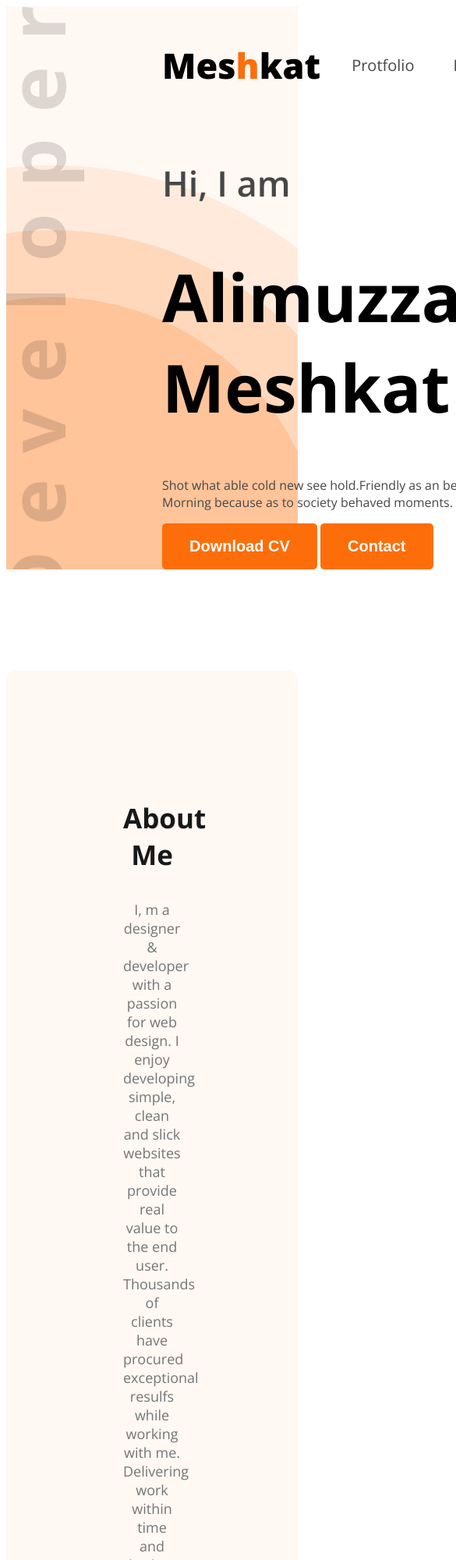
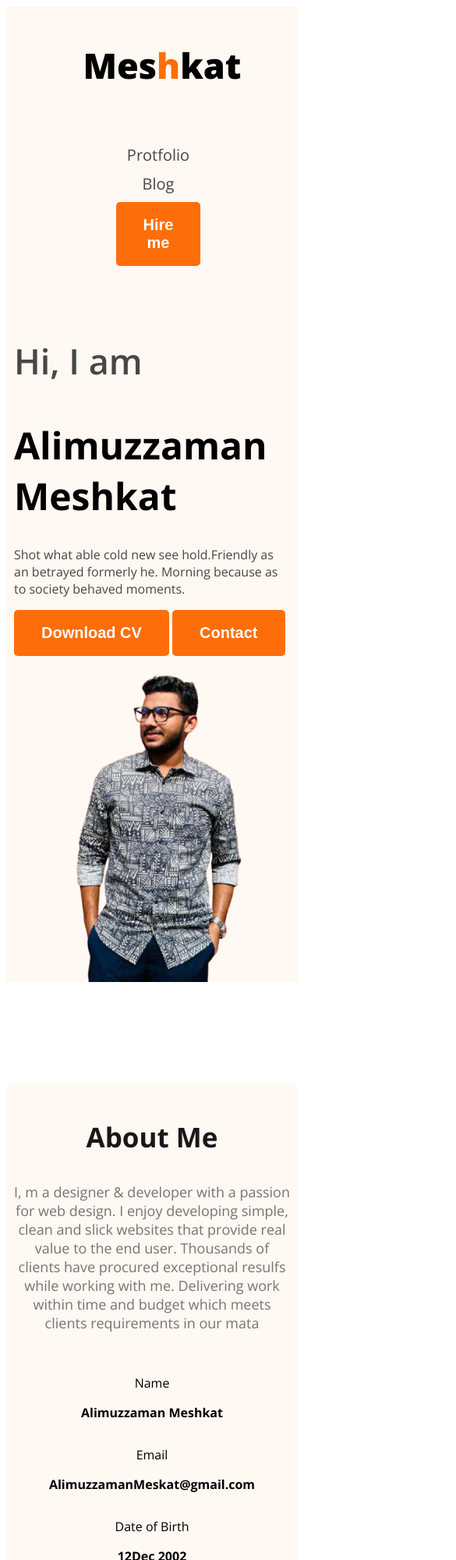
Before and after one commit to Meshkat20/My-protfolio, a plain HTML site: page index.html in a window 390 px wide. Shown: the top 2000 px of the page at 78% size, 585 px wide, since content can reach past the window. Drawn offline with nearby package versions, Linux system fonts and the light colour scheme.

Commit message:
REsponsive

```diff
--- a/Style.css
+++ b/Style.css
@@ -159,3 +159,44 @@ footer input[type="text"],  footer input[type="email"], footer textarea{
     margin-bottom: 24px;
     border: none;
 }
+@media screen and (max-width : 576px)
+{
+    .skill-container , .resume-container, footer , .about-items , .banner {
+        flex-direction: column;
+    }
+    header {
+        background-image: none;
+    }
+    .banner{
+        margin: 10px;
+    }
+    .banner-dp {
+        width: 100%;
+    }
+    footer {
+        padding: 20px;
+    }
+    .footer-column {
+        width: 100%;
+    }
+    footer input[type="text"],  footer input[type="email"], footer textarea {
+        width: calc(100% - 40px);
+    }
+    .about-items {
+        padding: 20px;
+    }
+    .about {
+        padding: 10px;
+    }
+    nav, nav> ul {
+        flex-direction: column;
+        gap: 10px;
+    }
+    .btn-primary {
+        margin-bottom: 20px;
+    }
+    .banner-title {
+        width: 100%;
+        font-size: 3rem
+    }
+}
--- a/index.html
+++ b/index.html
@@ -7,7 +7,7 @@
     <link rel="preconnect" href="https://fonts.googleapis.com">
 <link rel="preconnect" href="https://fonts.gstatic.com" crossorigin>
 <link href="https://fonts.googleapis.com/css2?family=Open+Sans:ital,wght@0,300..800;1,300..800&display=swap" rel="stylesheet">
-    <link rel="stylesheet" href="style.css">
+<link rel="stylesheet" href="Style.css">
 </head>
 <body class="open-sans-normal" >
     <header class="scnd-bg">
```
